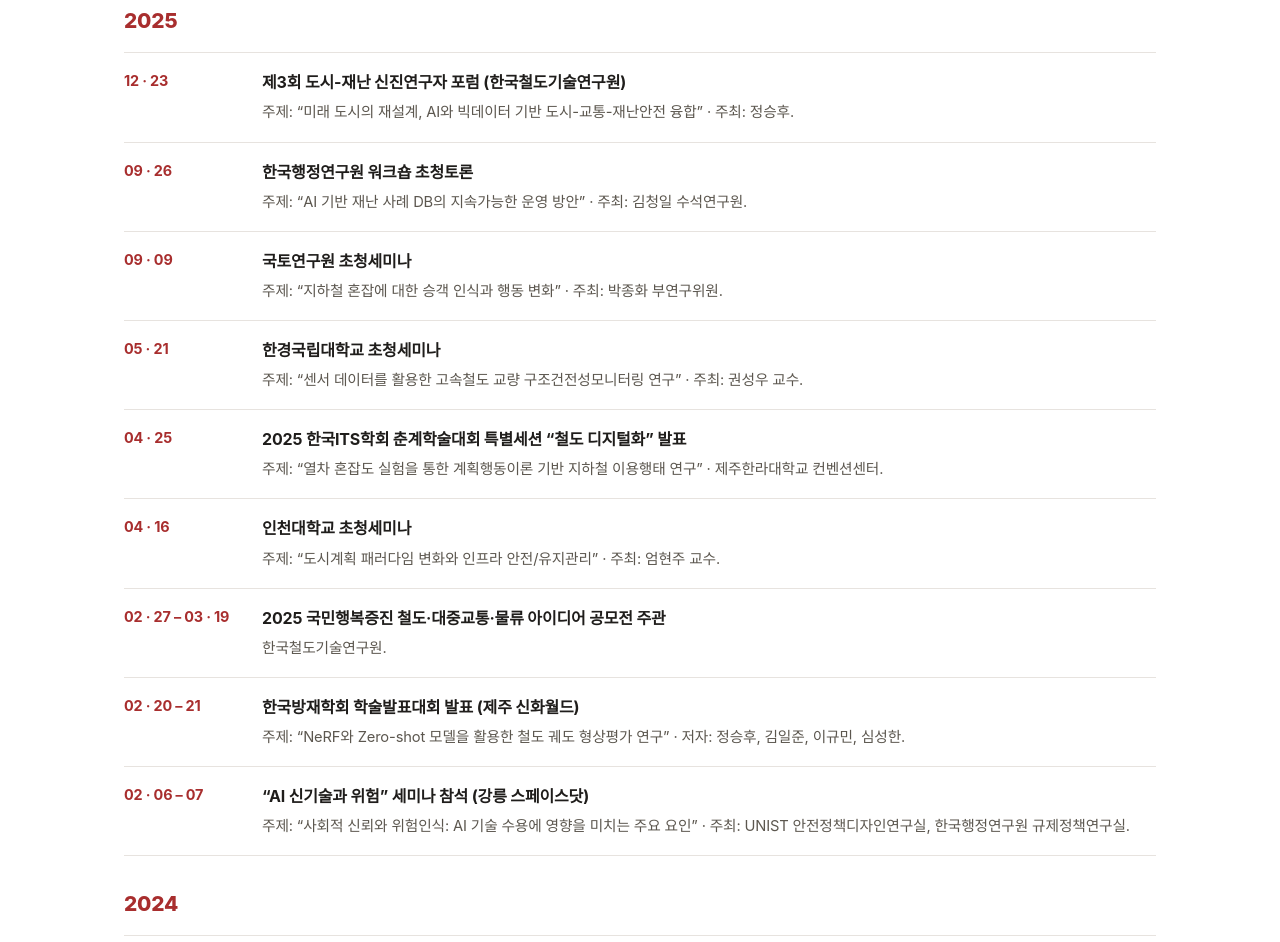
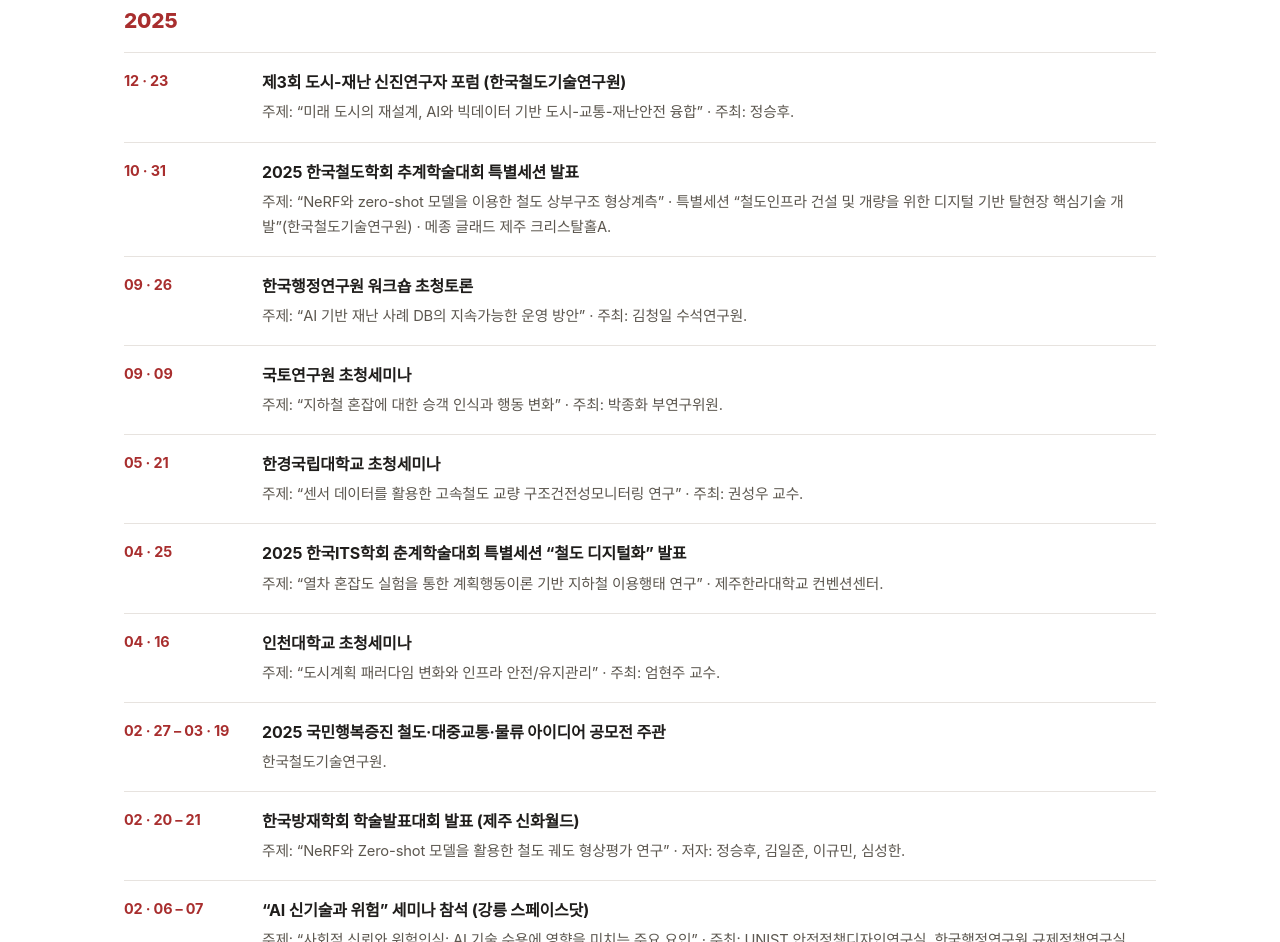
Before and after one commit to Hoofeels/hoofeels.github.io, a plain HTML site: page news.html in a window 1280 px wide. Shown: the part 814-1756 px from the top of the page. Drawn offline with Linux system fonts and the light colour scheme; a web font is replaced by a local one.

Commit message:
docs(conference,news): add 2025 KSR special-session and ITS conference talks
conference.html (Domestic)
- Add 2025 Korean Society for Railway autumn conference special-session talk
  "NeRF와 zero-shot 모델을 이용한 철도 상부구조 형상계측" (Oct 31, 메종 글래드 제주).
- Add 2025 Korean ITS Society spring conference special-session talk
  "영상기반 초정밀 레일 변형계측 시스템" (Apr 24-25, 제주한라대학교 컨벤션센터).

news.html
- Add 2025-10-31 item for the KSR special-session presentation.

Co-Authored-By: Claude Fable 5.1 <noreply@anthropic.com>

```diff
--- a/news.html
+++ b/news.html
@@ -90,6 +90,13 @@
             <div class="news-body">
               <h3>제3회 도시-재난 신진연구자 포럼 (한국철도기술연구원)</h3>
               <p>주제: “미래 도시의 재설계, AI와 빅데이터 기반 도시-교통-재난안전 융합” · 주최: 정승후.</p>
+            </div>
+          </div>
+          <div class="news-item">
+            <div class="news-date">10 · 31</div>
+            <div class="news-body">
+              <h3>2025 한국철도학회 추계학술대회 특별세션 발표</h3>
+              <p>주제: “NeRF와 zero-shot 모델을 이용한 철도 상부구조 형상계측” · 특별세션 “철도인프라 건설 및 개량을 위한 디지털 기반 탈현장 핵심기술 개발”(한국철도기술연구원) · 메종 글래드 제주 크리스탈홀A.</p>
             </div>
           </div>
           <div class="news-item">
```
Also changed, not shown: conference.html (+2 -0 lines).
